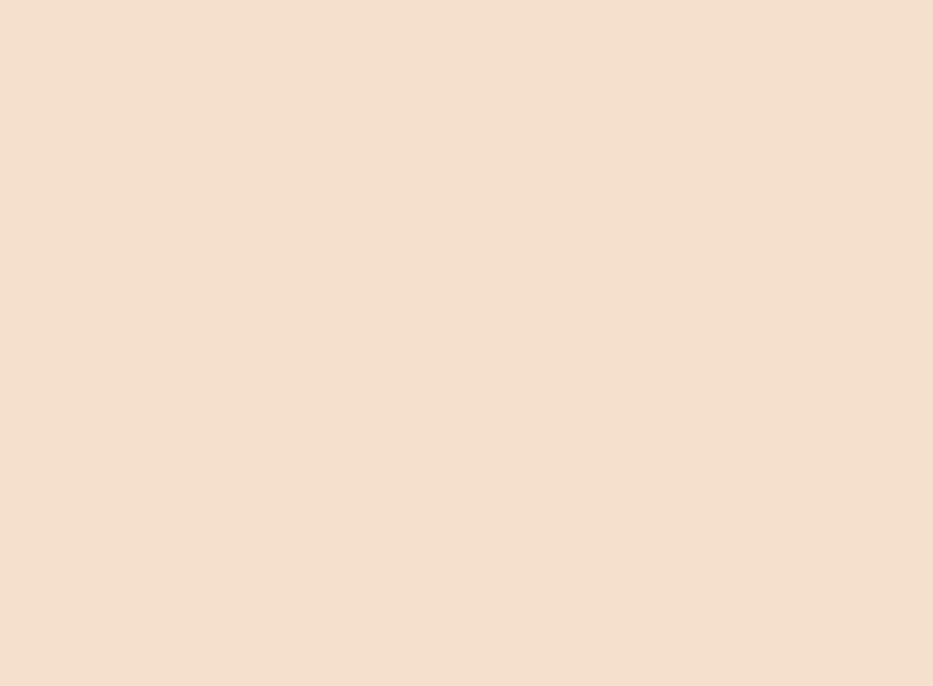
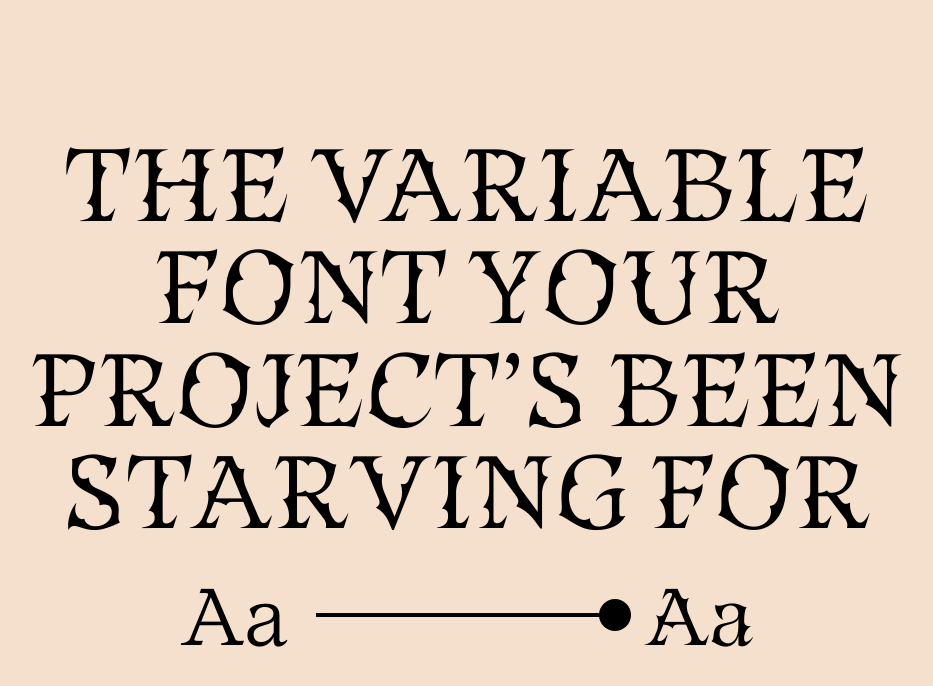
Before and after one commit to annakban/VF-Animation-Instagram, a plain HTML site: page index.html in a window 1280 px wide. Shown: the whole page, without its empty margins (173-1106 px from the left). Drawn offline with Linux system fonts and the light colour scheme.

Commit message:
Update index.html

```diff
--- a/index.html
+++ b/index.html
@@ -61,7 +61,7 @@
     }
 
     .label-start, .label-end {
-      font-size: 80px; /* doubled */
+      font-size: 80px;
       margin: 0 12px;
     }
 
@@ -70,4 +70,53 @@
     }
 
     .label-end {
-      font
+      font-family: 'TriffidKiller';
+    }
+
+    .slider-track {
+      flex: 1;
+      height: 4px;
+      background: black;
+      position: relative;
+      margin: 0 1em;
+      max-width: 300px;
+    }
+
+    .slider-dot {
+      width: 32px;
+      height: 32px;
+      background: black;
+      border-radius: 50%;
+      position: absolute;
+      top: -14px;
+      animation: moveDot 6s infinite alternate ease-in-out;
+    }
+
+    @keyframes moveDot {
+      from {
+        left: 0%;
+      }
+      to {
+        left: 100%;
+      }
+    }
+  </style>
+</head>
+<body>
+
+  <div class="animated-text">
+    THE VARIABLE<br>
+    FONT YOUR PROJECT’S BEEN<br>
+    STARVING FOR
+  </div>
+
+  <div class="slider-labels">
+    <span class="label-start">Aa</span>
+    <div class="slider-track">
+      <div class="slider-dot"></div>
+    </div>
+    <span class="label-end">Aa</span>
+  </div>
+
+</body>
+</html>
```
